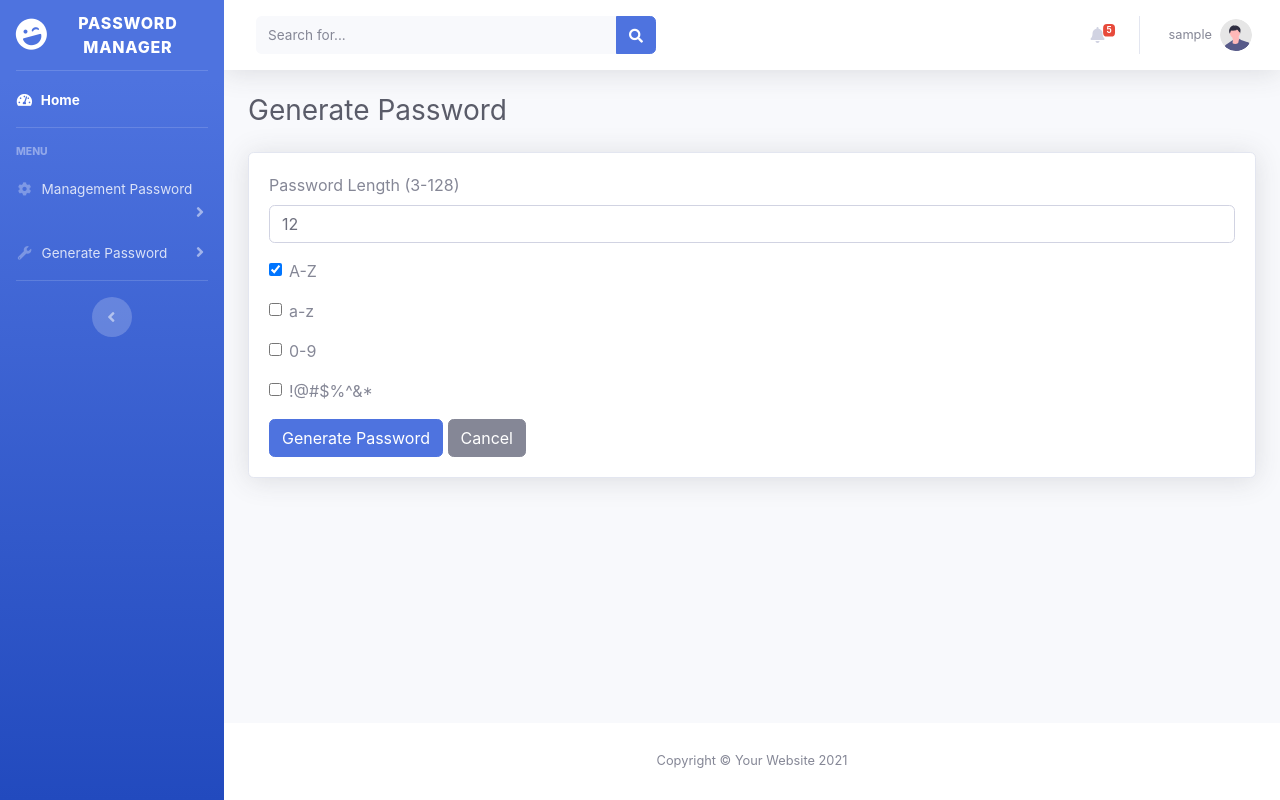
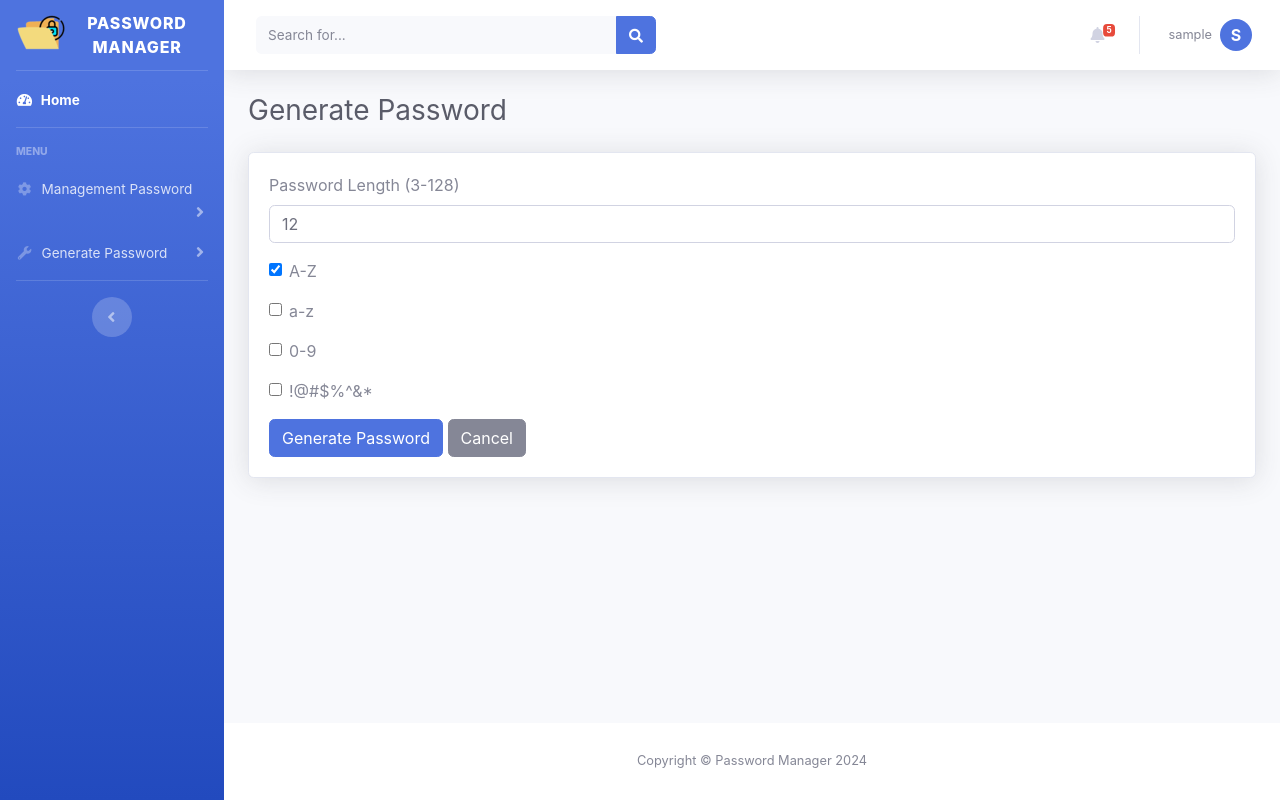
Before and after one commit to RigenEdnu/Pw-Manager-Web, a Flask app: page /generate/password in a window 1280 px wide. Run offline with Flask 3, Linux system fonts and the light colour scheme; the visitor is signed in with stand-in values (Sample User, id 1); some libraries are stand-ins or nearby versions.

Commit message:
menambahkan fav icon, dan perbaikan bug

```diff
--- a/database/login_history.json
+++ b/database/login_history.json
@@ -1,9 +1,5 @@
 {
     "history": [
-        {
-            "username": "12345",
-            "timestamp": "2024-12-29 21:11:55"
-        },
         {
             "username": "12345",
             "timestamp": "2024-12-29 21:14:32"
@@ -19,6 +15,10 @@
         {
             "username": "admin",
             "timestamp": "2024-12-30 09:34:47"
+        },
+        {
+            "username": "admin",
+            "timestamp": "2024-12-30 10:12:48"
         }
     ]
 }
--- a/database/password.json
+++ b/database/password.json
@@ -10,8 +10,8 @@
         {
             "id_pass": 2,
             "label": "akun google",
-            "username": "adminpribadi@gmail.com",
-            "password": "2DiP2J3dO",
+            "username": "admin@gmail.com",
+            "password": "W@4J^!9Y>3V#",
             "owner": "admin"
         }
     ]
--- a/templates/auth/login.html
+++ b/templates/auth/login.html
@@ -4,6 +4,8 @@
     <meta charset="UTF-8">
     <meta name="viewport" content="width=device-width, initial-scale=1.0">
     <title>Login Form</title>
+    <!-- Add favicon -->
+    <link rel="icon" type="image/png" href="/public/img/logo.png">
     <link href="https://cdnjs.cloudflare.com/ajax/libs/font-awesome/6.0.0/css/all.min.css" rel="stylesheet">
     <link href="https://cdnjs.cloudflare.com/ajax/libs/mdb-ui-kit/7.1.0/mdb.min.css" rel="stylesheet">
     <style>
--- a/templates/auth/signup.html
+++ b/templates/auth/signup.html
@@ -4,6 +4,8 @@
     <meta charset="UTF-8">
     <meta name="viewport" content="width=device-width, initial-scale=1.0">
     <title>Sign Up Form</title>
+    <!-- Add favicon -->
+    <link rel="icon" type="image/png" href="/public/img/logo.png">
     <link href="https://cdnjs.cloudflare.com/ajax/libs/font-awesome/6.0.0/css/all.min.css" rel="stylesheet">
     <link href="https://cdnjs.cloudflare.com/ajax/libs/mdb-ui-kit/7.1.0/mdb.min.css" rel="stylesheet">
     <style>
--- a/templates/base.html
+++ b/templates/base.html
@@ -9,6 +9,9 @@
     <meta name="description" content="">
     <meta name="author" content="">
 
+    <!-- Add favicon -->
+    <link rel="icon" type="image/png" href="/public/img/logo.png">
+
     <title>SB Admin 2 - Dashboard</title>
 
     <!-- Custom fonts for this template-->
@@ -19,6 +22,21 @@
 
     <!-- Custom styles for this template-->
     <link href="/public/css/sb-admin-2.min.css" rel="stylesheet">
+
+    <style>
+        .profile-letter {
+            width: 2rem;
+            height: 2rem;
+            background: #4e73df;
+            color: white;
+            border-radius: 50%;
+            display: flex;
+            align-items: center;
+            justify-content: center;
+            font-weight: bold;
+            text-transform: uppercase;
+        }
+    </style>
 
 </head>
 
@@ -32,8 +50,8 @@
 
             <!-- Sidebar - Brand -->
             <a class="sidebar-brand d-flex align-items-center justify-content-center" href="/">
-                <div class="sidebar-brand-icon rotate-n-15">
-                    <i class="fas fa-laugh-wink"></i>
+                <div class="sidebar-brand-icon">
+                    <img src="/public/img/logo.png" alt="logo">
                 </div>
                 <div class="sidebar-brand-text mx-3">Password Manager</div>
             </a>
@@ -192,8 +210,9 @@
                             <a class="nav-link dropdown-toggle" href="#" id="userDropdown" role="button"
                                 data-toggle="dropdown" aria-haspopup="true" aria-expanded="false">
                                 <span class="mr-2 d-none d-lg-inline text-gray-600 small">{{ session.username }}</span>
-                                <img class="img-profile rounded-circle"
-                                    src="/public/img/undraw_profile.svg">
+                                <div class="profile-letter">
+                                    {{ session.username[0] if session.username else 'U' }}
+                                </div>
                             </a>
                             <!-- Dropdown - User Information -->
                             <div class="dropdown-menu dropdown-menu-right shadow animated--grow-in"
@@ -224,7 +243,7 @@
             <footer class="sticky-footer bg-white">
                 <div class="container my-auto">
                     <div class="copyright text-center my-auto">
-                        <span>Copyright &copy; Your Website 2021</span>
+                        <span>Copyright &copy; Password Manager 2024</span>
                     </div>
                 </div>
             </footer>
--- a/templates/management/edit.html
+++ b/templates/management/edit.html
@@ -18,7 +18,7 @@
                 <div class="form-group">
                     <label for="pass">Password</label>
                     <div class="input-group">
-                        <input type="password" class="form-control password-field" id="pass" name="pass" value="{{ item.username }}" required>
+                        <input type="password" class="form-control password-field" id="pass" name="pass" value="{{ item.password }}" required>
                         <div class="input-group-append">
                             <button class="btn btn-outline-secondary toggle-password" type="button">
                                 <i class="fas fa-eye"></i>
```
